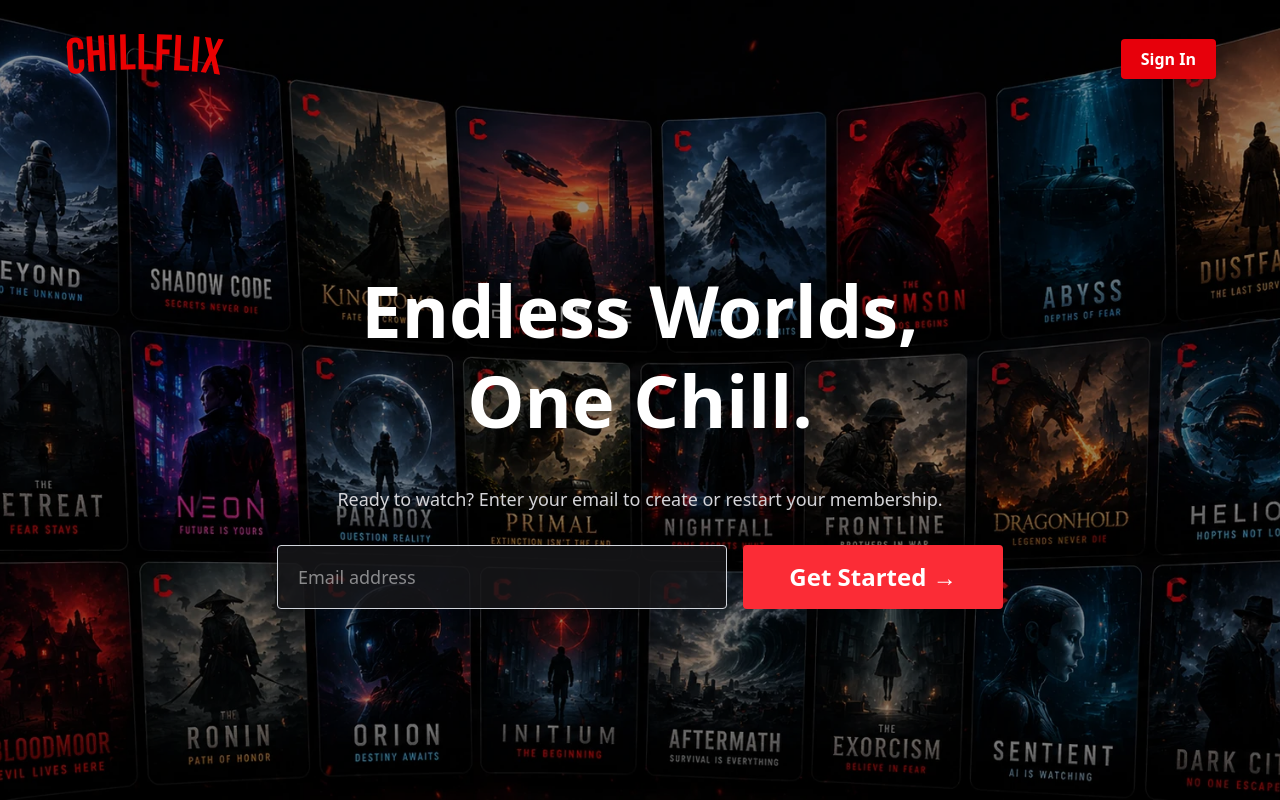
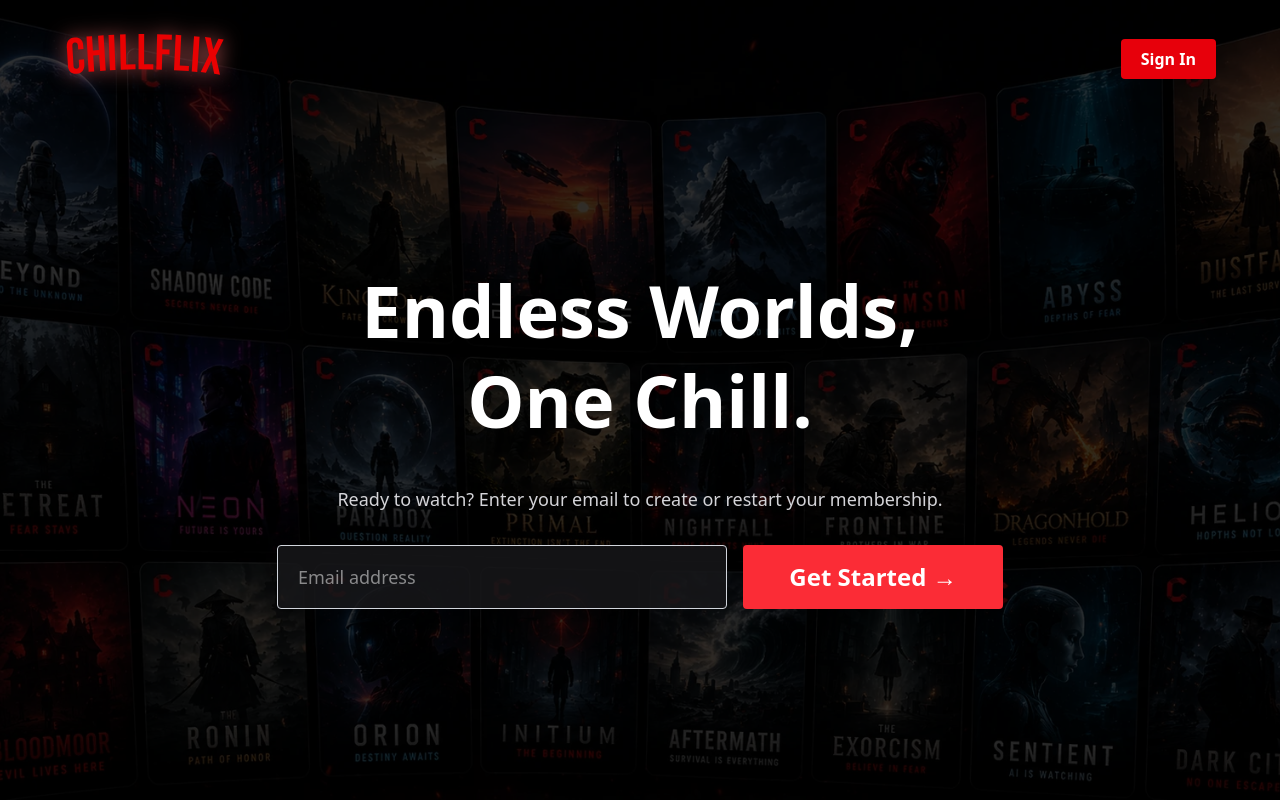
Before and after one commit to gaganmohal-dev/Chillflix-UI, a React (Vite) app in the folder Chillflix_Frontend/: page / in a window 1280 px wide. Built offline with nearby package versions, Linux system fonts and the light colour scheme.

Commit message:
Added some changes

```diff
--- a/Chillflix_Frontend/src/Pages/Auth (Client)/SignUpSignIn.jsx
+++ b/Chillflix_Frontend/src/Pages/Auth (Client)/SignUpSignIn.jsx
@@ -78,12 +78,12 @@ if(initialLoading){
       </div>
 
       {/* Dark Overlay */}
-      <div className="absolute inset-0 bg-black/40"></div>
+      <div className="absolute inset-0 bg-black/80"></div>
 
       {/* Navbar */}
       <nav className="relative z-20 flex items-center justify-between px-8 py-6 md:px-16">
         <h1>
-         <img src="/images/NetflixLogoSvg.svg" alt="Netflix logo" className="w-32 md:w-35 lg:w-40 "/>
+         <img src="/images/NetflixLogoSvg.svg" alt="Netflix logo" className="w-32 drop-shadow-[0_0_10px_rgba(248,113,113,0.8)] md:w-35 lg:w-40"/>
         </h1>
 
         <button className="bg-red-600 hover:bg-red-700 transition px-5 py-2 rounded font-semibold cursor-pointer"
```
